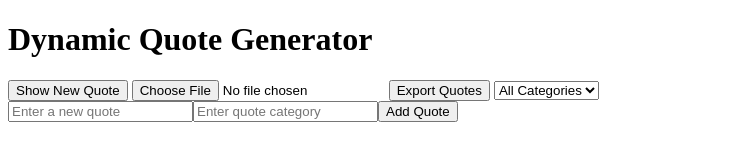
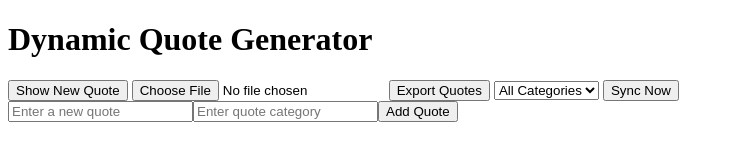
Before and after one commit to Ogo43/alx_fe_javascript, a plain HTML site: page dom-manipulation/index.html in a window 1280 px wide. Shown: the whole page, without its empty margins (0-734 px from the left). Drawn offline with Linux system fonts and the light colour scheme; no server answers.

```diff
--- a/dom-manipulation/index.html
+++ b/dom-manipulation/index.html
@@ -27,6 +27,8 @@
     <!-- Dynamically populated categories -->
   </select>
 
+  <button onclick="fetchServerQuotes()">Sync Now</button>
+
     <script src="script.js"></script>
   </body>
 </html>
```
